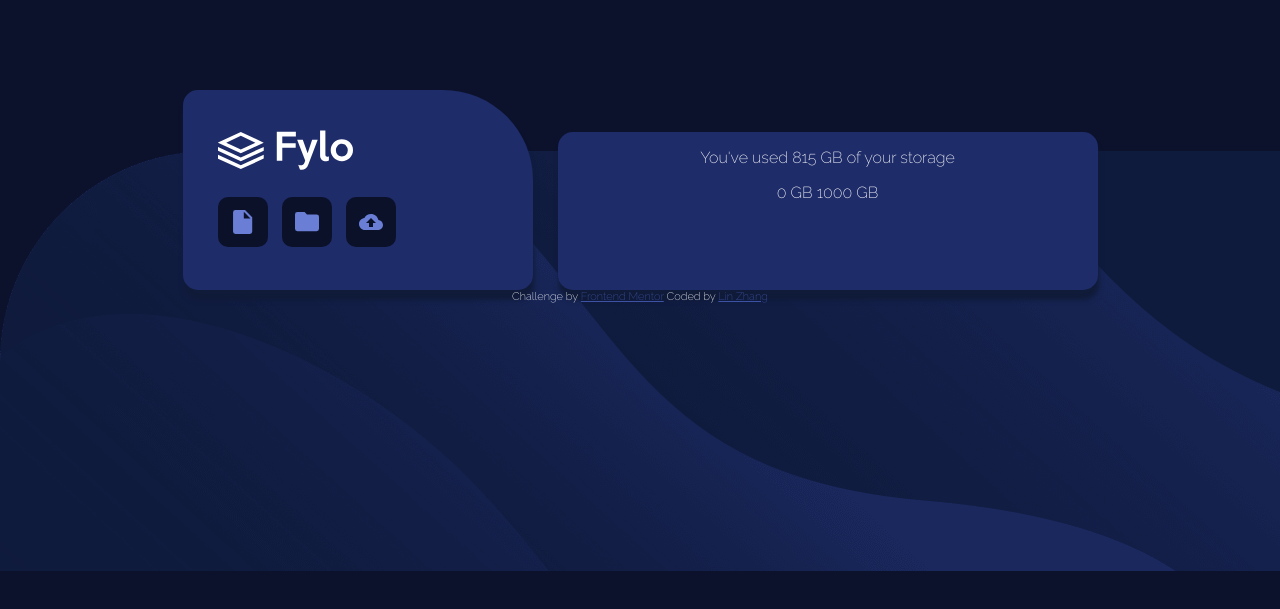
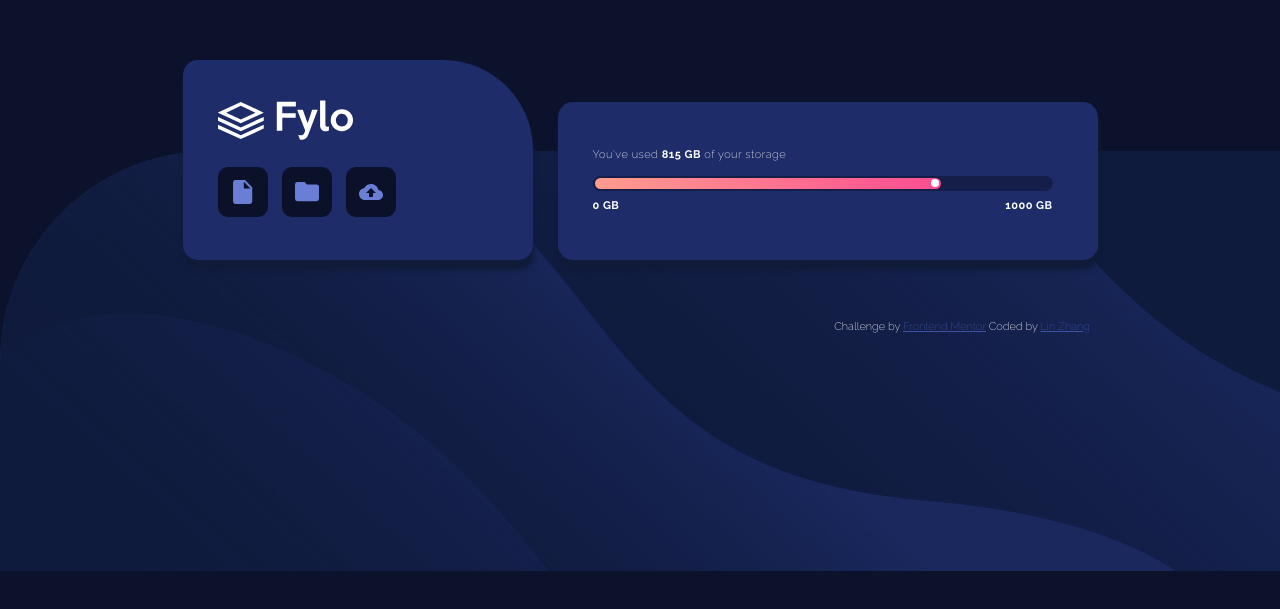
Before and after one commit to linzhangcs/Fylo-data-storage, a website: page index.html in a window 1280 px wide. Shown: the part 179-788 px from the top of the page. Drawn offline with Linux system fonts and the light colour scheme.

Commit message:
add styling for usage bar and text

```diff
--- a/style/main.scss
+++ b/style/main.scss
@@ -1,7 +1,12 @@
+$white: #fffeff;
 $bgcolor: #0c122c;
 $icon-bgcolor: #0b1129;
+$databar-bgcolor: #151e49;
 $data-storage-bgcolor: #1e2c69;
 $data-storage-shadow: #101b39;
+$data-usage-bar-start: #ff9c8e;
+$data-usage-bar-end: #fb4d92;
+
 body{
     font-family: 'Raleway', sans-serif;
     padding: 0;
@@ -21,17 +26,21 @@ body{
     position: relative;
     display: flex;
     flex-direction: column;
-    text-align: center;
+    text-align: left;
     width: 100%;
     height: 750px;
-    color: #fffeff;
+    color: $white;
     justify-content: center;
 }
+
+.bold{
+    font-weight: 700;
+}
+
 .data-storage{
-    margin: 0 auto;
+    margin: 0 auto 60px;
     display: flex;
     flex-direction: row;
-    justify-content: center;
     align-items: flex-end;
 
     .data-storage-functions{
@@ -44,13 +53,12 @@ body{
         .logo{
             margin: 40px 0 20px 35px;
             font-size: 2em;
-            text-align: left;
         }
+
         .func-icons{
             padding: 0;
             width: 500px;
             text-decoration: none;
-            text-align: left;
             margin-left: 35px;
         }
 
@@ -82,8 +90,50 @@ body{
         background-color: $data-storage-bgcolor;
         width: 540px;
         height: 158px;
+        box-sizing: border-box;
+        padding: 35px;
         border-radius: 15px;
         box-shadow: 1px 10px 5px $data-storage-shadow;
+        font-size: 11px;
+        letter-spacing: 0.5px;
+
+        .data-usage-bar{
+            width: 460px;
+            height: 15px;
+            border-radius: 12px;
+            background-color: $databar-bgcolor;
+            margin: 15px 0 8px;
+
+            .data-usage-used{
+                width: 350px;
+                height: 15px;
+                box-sizing: border-box;
+                border: $databar-bgcolor 2px solid;
+                border-radius: 10px;
+                background: linear-gradient(90deg, $data-usage-bar-start 0%, $data-usage-bar-end 100%);
+                position: relative;
+                margin-top: 10px;
+            }
+            .usage-dot{
+                width: 8px;
+                height: 8px;
+                border-radius: 10px;
+                background-color: $white;
+                position: absolute;
+                right: 2px;
+                top: 1px;
+            }
+        }
+
+        .usage-data-label{
+            box-sizing: border-box;
+            width: 100%;
+            padding-right: 10px;
+            display: flex;
+            flex-direction: row;
+            justify-content: space-between;
+        }
+
     }
 }
 .background{
@@ -97,8 +147,10 @@ body{
     background-repeat: no-repeat;
 }
 .attribution{
+    width: 900px;
+    margin: 0 auto;
     font-size: 11px;
-    text-align: center;
+    text-align: right;
     a {
         color: hsl(228, 45%, 44%);
     }
```
Also changed, not shown: style/main.css, 1 other file.
